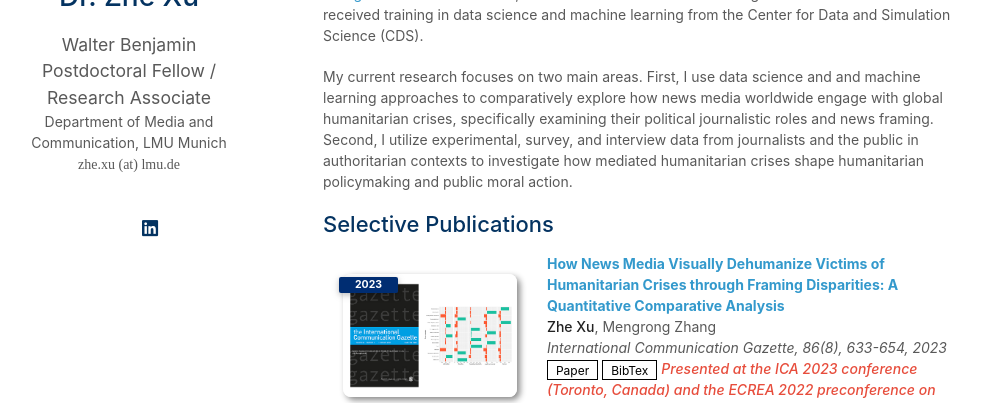
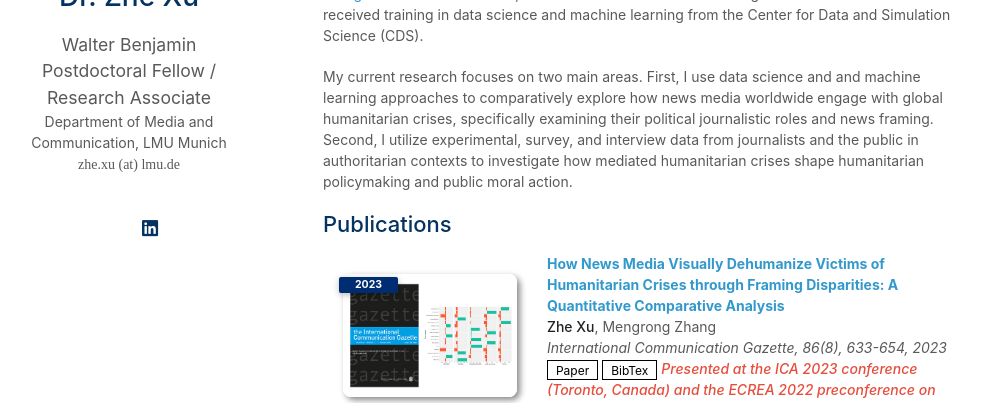
Before and after one commit to zhexuphd/home, a Jekyll site: the page built from index.md, in a window 1280 px wide and 900 px high, cut to the strip 256-900 px from the top of the window. Shown: the top 403 px of the strip, without its empty margins (147-1129 px from the left). Built offline with Jekyll 4.4.1, drawn with Linux system fonts in a browser that asks for light colours; a style sheet for code colours, icons or effects is not loaded; our own code applies the rules of GitHub Pages for plain Markdown files.

Commit message:
Update publications.md

```diff
--- a/_includes/publications.md
+++ b/_includes/publications.md
@@ -1,4 +1,4 @@
-<h2 id="publications" style="margin: 2px 0px -15px;">Selective Publications</h2>
+<h2 id="publications" style="margin: 2px 0px -15px;">Publications</h2>
 
 <div class="publications">
 <ol class="bibliography">
```
